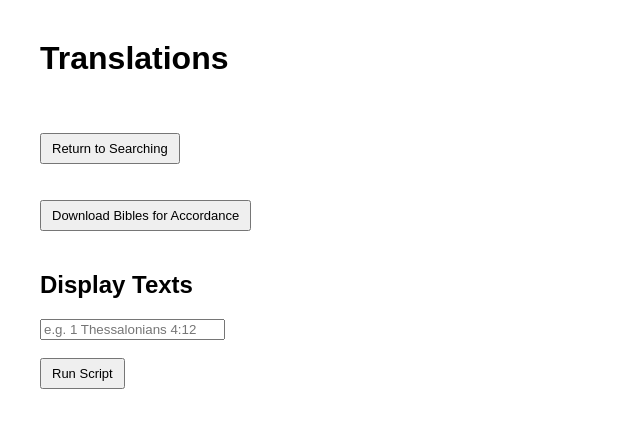
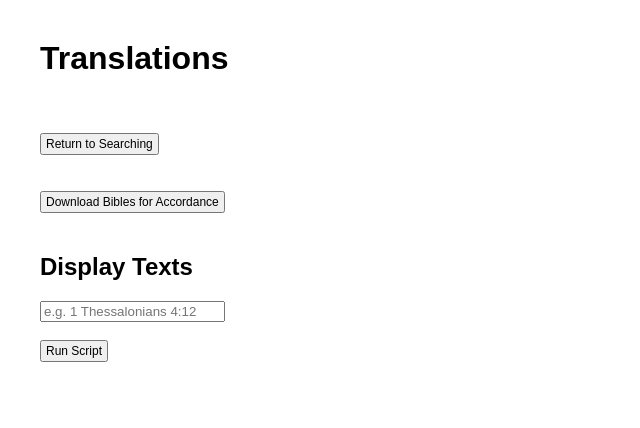
Before and after one commit to stephenwunrow/USFM-Tool, a Flask app: page /translations in a window 1280 px wide. Shown: the top 428 px of the page, without its empty margins (0-640 px from the left). Run offline with Flask 3, Linux system fonts and the light colour scheme; parts of the project's set-up code (start-up, migrations or seed data) failed here and were passed over.

Commit message:
updating button size

```diff
--- a/templates/translations.html
+++ b/templates/translations.html
@@ -25,8 +25,8 @@
         }
 
         button {
-            padding: 6px 10px;
-            font-size: 13px;
+            padding: 2px 4px;
+            font-size: 12px;
             cursor: pointer;
         }
 
```
